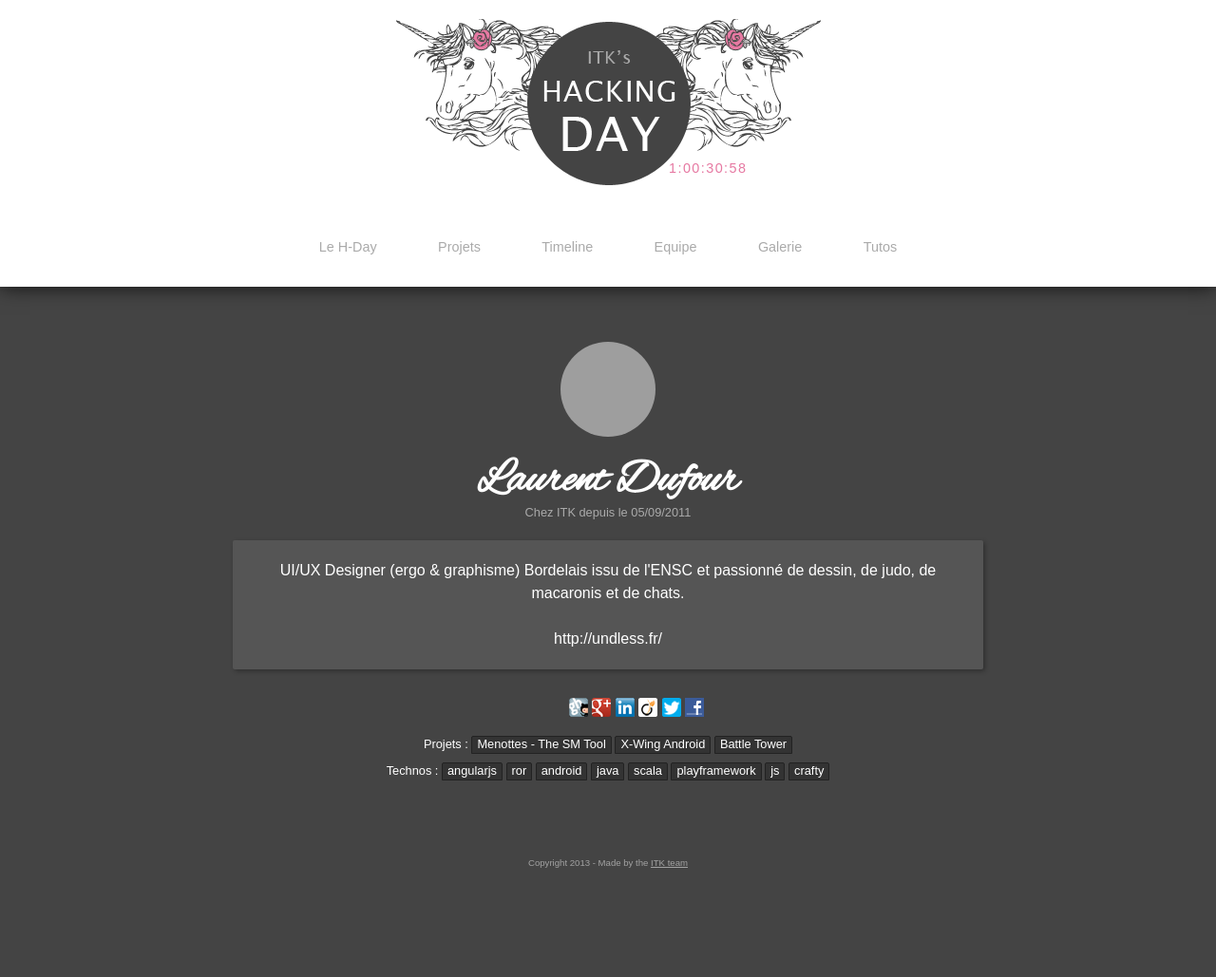
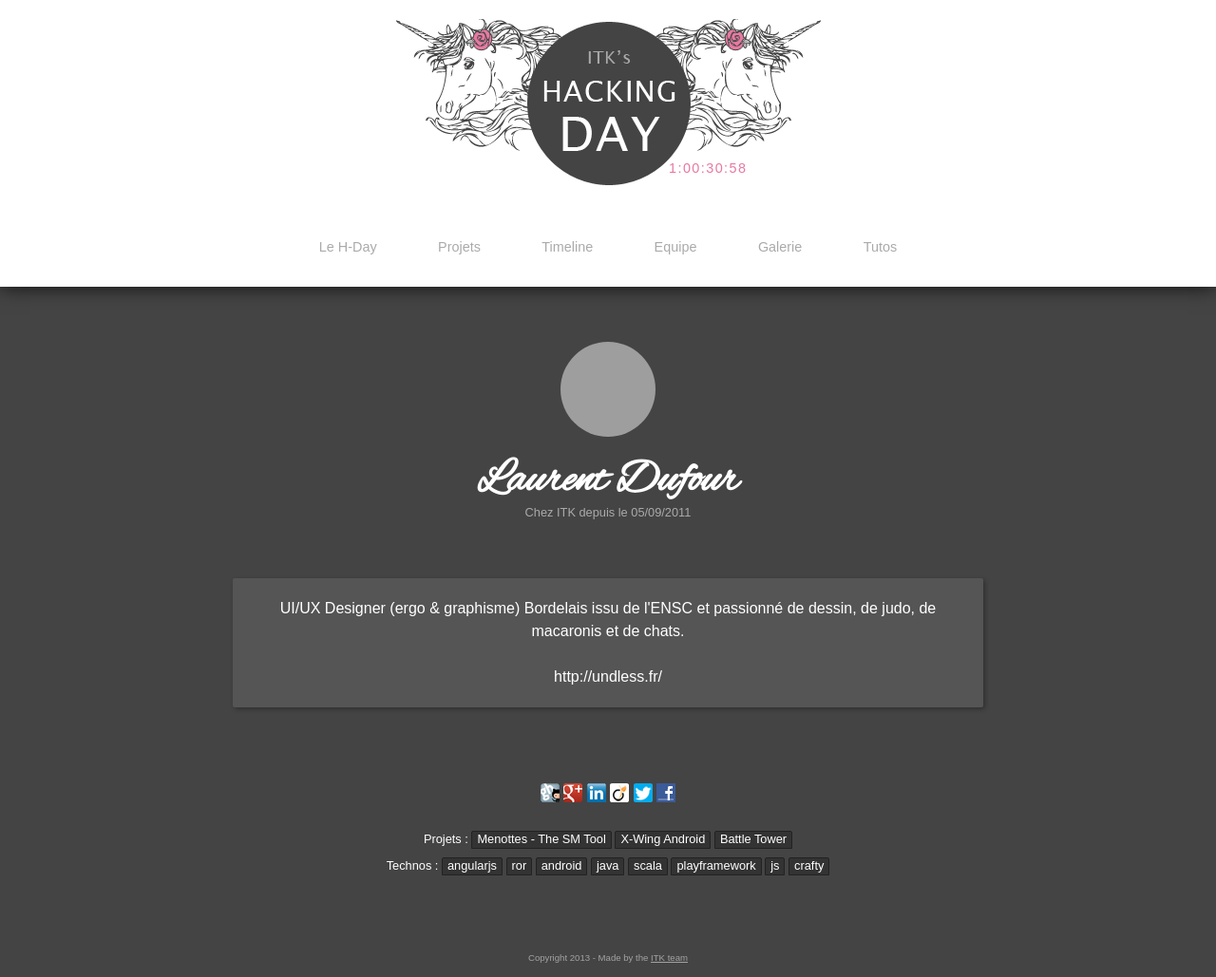
Before and after one commit to melanie-konig/site-h-day, a Jekyll site: the page built from _posts/membres/2011-09-05-laurent.md, in a window 1280 px wide. Shown: the whole page at 95% size. Built offline with Jekyll 4.4.1, drawn with Linux system fonts in a browser that asks for light colours; before the commit the page ends 929 px from its top, so only the background shows below that; grey boxes are pictures that could not be loaded.

Commit message:
ajustement css

```diff
--- a/stylesheets/stylesheet.css
+++ b/stylesheets/stylesheet.css
@@ -283,7 +283,7 @@ nav select{
       padding-right: 5px;
     }
     .resals{
-      padding: 10px 100px 10px 160px;
+      padding: 20px 160px;
     }
 
   .tickets .image-tickets {
@@ -444,6 +444,7 @@ nav select{
   background-size: cover;
   margin: 0 0 20px;
   display: inline-block;
+  background-position: center;
 }
 
 
@@ -459,7 +460,7 @@ nav select{
     background: none repeat scroll 0 0 #555555;
     border-radius: 2px;
     box-shadow: 2px 2px 5px rgba(0, 0, 0, 0.3);
-    margin: 20px 80px;
+    margin: 60px 80px;
     position:relative;
   }
 
```
